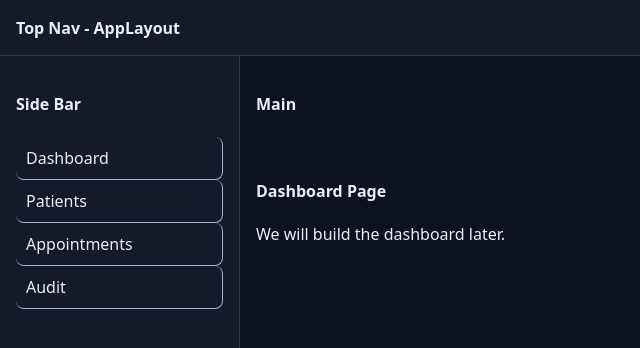
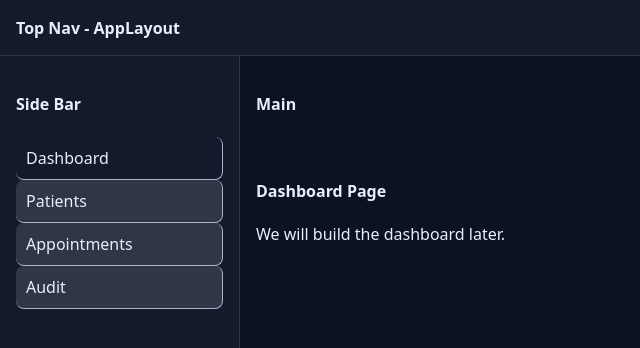
Before and after one commit to namddanh/medical-dashboard, a React (Vite) app: page /dashboard in a window 1280 px wide. Shown: the top 348 px of the page, without its empty margins (0-640 px from the left). Built offline with nearby package versions, Linux system fonts and the light colour scheme.

Commit message:
:sparkles: refinement with routes

```diff
--- a/src/app/AppLayout.tsx
+++ b/src/app/AppLayout.tsx
@@ -35,8 +35,10 @@ const LinkItem = styled(NavLink)`
   border-bottom: 1px solid ${({ theme }) => theme.colors.muted};
   border-right: 1px solid ${({ theme }) => theme.colors.muted};
   border-radius: 8px;
-  background: ${({ theme }) => theme.colors.danger} &.active {
-    background: rgba(255, 255, 255, 0.1);
+  background: ${({ theme }) => theme.colors.border};
+
+  &.active {
+    background: ${({ theme }) => theme.colors.surface};
   }
 `;
 
--- a/src/app/routes.tsx
+++ b/src/app/routes.tsx
@@ -7,7 +7,7 @@ import PatientsPage from "../features/patients/PatientsPage";
 import AppointmentsPage from "../features/appointments/AppointmentsPage";
 import AuditPage from "../features/audit/AuditPage";
 
-const routes = createBrowserRouter([
+const router = createBrowserRouter([
   {
     path: "/login",
     element: <LoginPage />,
@@ -24,4 +24,4 @@ const routes = createBrowserRouter([
   },
 ]);
 
-export default routes;
+export default router;
```
